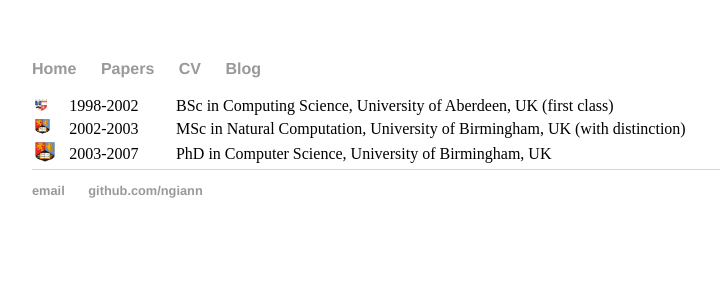
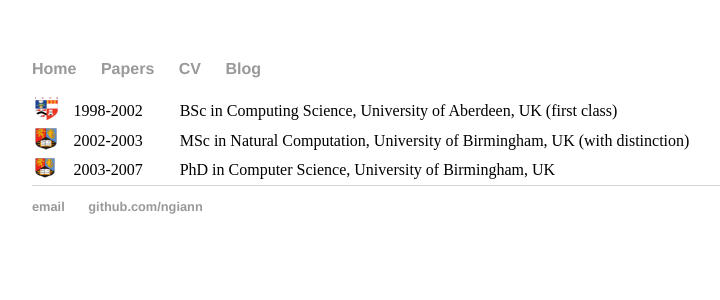
Before and after one commit to ngiann/ngiann.github.io, a Jekyll site: the page built from cv/index.html, in a window 1280 px wide. Shown: the top 300 px of the page, without its empty margins (160-880 px from the left). Built offline with Jekyll 4.4.1, drawn with Linux system fonts in a browser that asks for light colours.

Commit message:
Update index.html

```diff
--- a/cv/index.html
+++ b/cv/index.html
@@ -5,12 +5,12 @@ title: Nikos Gianniotis, Machine learning researcher
 <div class="blurb">
 <table style="width:100%">
   <tr>
-    <td> <img src="aberdeen.png" alt="" border=0 height=12 width=12></img> </td>
+    <td> <img src="aberdeen.png" alt="" border=0 height=23 width=23></img> </td>
     <td>1998-2002</td>
     <td>BSc in Computing Science, University of Aberdeen, UK (first class) </td>
   </tr>
   <tr>
-    <td>  <img src="bhm.png" alt="" border=0 height=15 width=15></img>  </td>
+    <td>  <img src="bhm.png" alt="" border=0 height=22 width=22></img>  </td>
     <td>2002-2003 </td>
     <td>MSc in Natural Computation, University of Birmingham, UK (with distinction) </td>
   </tr>
```
